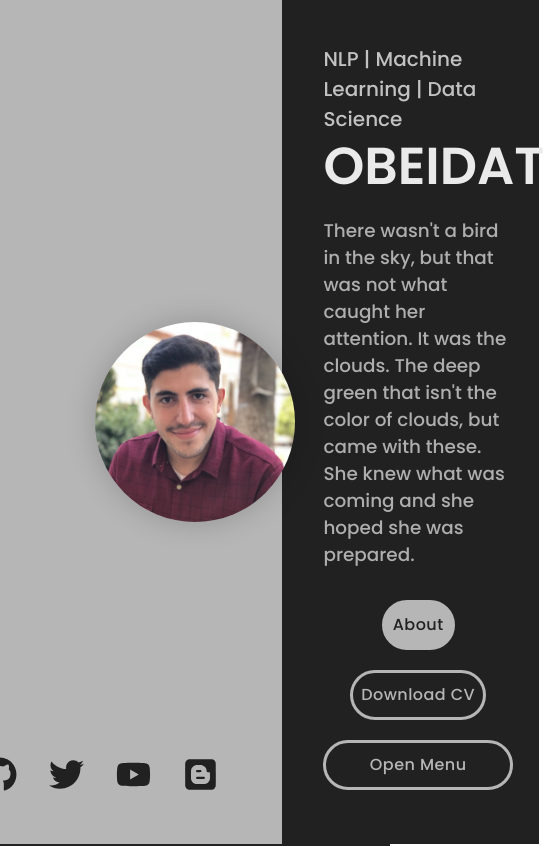
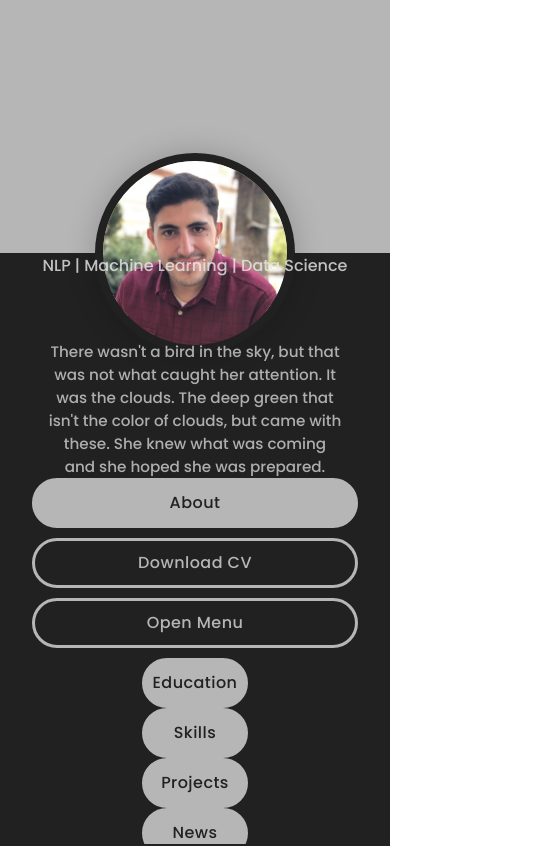
Before and after one commit to motasem-obeidat/motasem-obeidat.github.io-1, a React (Create React App) app: page / in a window 390 px wide. Shown: the top 846 px of the page, 544 px wide, since content can reach past the window. Built offline with nearby package versions, Linux system fonts and the light colour scheme; a web font is replaced by a local one.

Commit message:
Update Landing.css

```diff
--- a/src/components/Landing/Landing.css
+++ b/src/components/Landing/Landing.css
@@ -90,78 +90,162 @@
   opacity: 0.7;
 }
 
+/* Button container styling */
 .lcr-buttonContainer {
   margin-top: 2rem;
-  width: 100%;
+  width: 100%;  /* Make the container wider */
   display: flex;
-  flex-wrap: wrap;
-  gap: 10px;
+  flex-wrap: wrap; /* Enable wrapping */
+  gap: 10px;  /* Adds space between buttons */
   align-items: center;
-  justify-content: flex-start;
+  justify-content: flex-start; /* Align buttons to the start */
 }
 
 .lcr-buttonContainer a {
-  flex: 0 1 calc(33.33% - 20px);
+  flex: 0 1 calc(33.33% - 20px); /* Ensure three buttons per row, with space */
 }
 
-/* Dropdown List Styling and Animation */
-.dropdown-list {
-  max-height: 0;
-  overflow: hidden;
-  transition: max-height 0.5s ease-in-out;
+/* Media Queries for smaller screens */
+@media (max-width: 1100px) {
+  .landing--img {
+    --img-size: 350px;
+  }
+  .lcl--content {
+    margin: 2rem;
+  }
+
+  .lcr--content h6 {
+    font-size: 1.1rem;
+  }
+
+  .lcr--content h1 {
+    font-size: 3rem;
+  }
+
+  .lcr--content p {
+    margin-top: 0.3rem;
+    margin-bottom: 1rem;
+    font-weight: 500;
+    font-size: 1rem;
+  }
+
+  .lcr-buttonContainer {
+    margin-top: 1rem;
+    flex-wrap: wrap; /* Ensure buttons wrap */
+    width: 100%; /* Adjusted for smaller screen */
+  }
+
+  .lcr-buttonContainer a {
+    flex: 0 1 calc(50% - 10px); /* Two buttons per row for medium screens */
+  }
 }
 
-.dropdown-list.open {
-  max-height: 500px; /* Adjust according to the content's height */
+@media (max-width: 900px) {
+  .landing--img {
+    --img-size: 300px;
+  }
+
+  .landing--social {
+    font-size: 30px;
+  }
+  .lcr--content {
+    width: 60%;
+    margin-top: 10%;
+    margin-right: 6%;
+  }
+
+  .lcr-buttonContainer {
+    margin-top: 1rem;
+    flex-wrap: wrap; /* Ensure buttons wrap */
+    width: 100%; /* Adjusted for smaller screen */
+  }
+
+  .lcr-buttonContainer a {
+    flex: 0 1 calc(50% - 10px); /* Two buttons per row for smaller screens */
+  }
 }
 
-/* Ensure the dropdown takes full width on smaller screens */
-.dropdown-list a {
-  display: block;
-  width: 100%;
-  text-align: center;
-  padding: 10px 0;
-  margin-bottom: 10px;
-  background-color: #f0f0f0; /* Add a background to differentiate the links */
-  border-radius: 5px;
+@media (max-width: 600px) {
+  .landing--container {
+    flex-direction: column;
+    justify-content: space-between;
+  }
+  .landing--img {
+    --img-size: 200px;
+    left: 50%;
+    top: 30%;
+    border: 8px solid #eaeaea;
+    transform: translate(-50%, -50%);
+  }
+  .landing--container-left {
+    flex: initial;
+    width: 100%;
+    height: 30%;
+  }
+  .landing--social {
+    display: none;
+  }
+  .landing--container-right {
+    box-sizing: border-box;
+    padding: 0 2rem;
+    flex: initial;
+    height: 70%;
+    width: 100%;
+    background-color: #eaeaea;
+    align-items: center;
+    justify-content: center;
+    padding: 0 2rem;
+  }
+  .lcr--content {
+    margin-top: 20%;
+    margin-right: initial;
+    width: 100%;
+  }
+  .lcr--content h6 {
+    font-size: 1rem;
+    text-align: center;
+  }
+  .lcr--content h1 {
+    font-size: 2.5rem;
+    text-align: center;
+  }
+  .lcr--content p {
+    font-size: 0.95rem;
+    text-align: center;
+    margin: 0 auto;
+    width: 90%;
+  }
+  .lcr-buttonContainer {
+    margin: 0 auto;
+    display: flex;
+    flex-wrap: wrap; /* Ensure buttons wrap */
+    align-items: center;
+    justify-content: center;
+  }
+  .lcr-buttonContainer a {
+    flex: 1 1 100%; /* Full width for small screens */
+  }
 }
 
-.dropdown-list a:last-child {
-  margin-bottom: 0;
+@media (max-width: 500px) {
+  .lcr--content {
+    margin-top: 35%;
+  }
+}
+@media (max-width: 370px) {
+  .lcr--content {
+    margin-top: 60%;
+  }
 }
 
-/* Media query for smaller devices */
-@media only screen and (max-width: 600px) {
-  .landing--container-right {
-    padding: 10px;
-  }
-
-  .lcr--content {
-    width: 80%;
-    margin-right: 1rem;
+@media only screen and (min-device-width: 320px) and (max-device-width: 480px) and (-webkit-device-pixel-ratio: 2) and (device-aspect-ratio: 2/3) {
+  .landing {
+    height: 100%;
   }
 
   .landing--img {
-    --img-size: 200px;
+    --img-size: 150px;
     left: 50%;
-  }
-
-  .dropdown-list a {
-    font-size: 1rem;
-    padding: 8px;
-  }
-
-  .dropdown-list.open {
-    max-height: 400px;
-  }
-
-  .lcr-buttonContainer {
-    flex-direction: column;
-    align-items: center;
-  }
-
-  .lcr-buttonContainer a {
-    flex: 1 0 100%; /* Make buttons take full width on small screens */
-    margin-bottom: 10px;
+    top: 20%;
   }
 }
```
